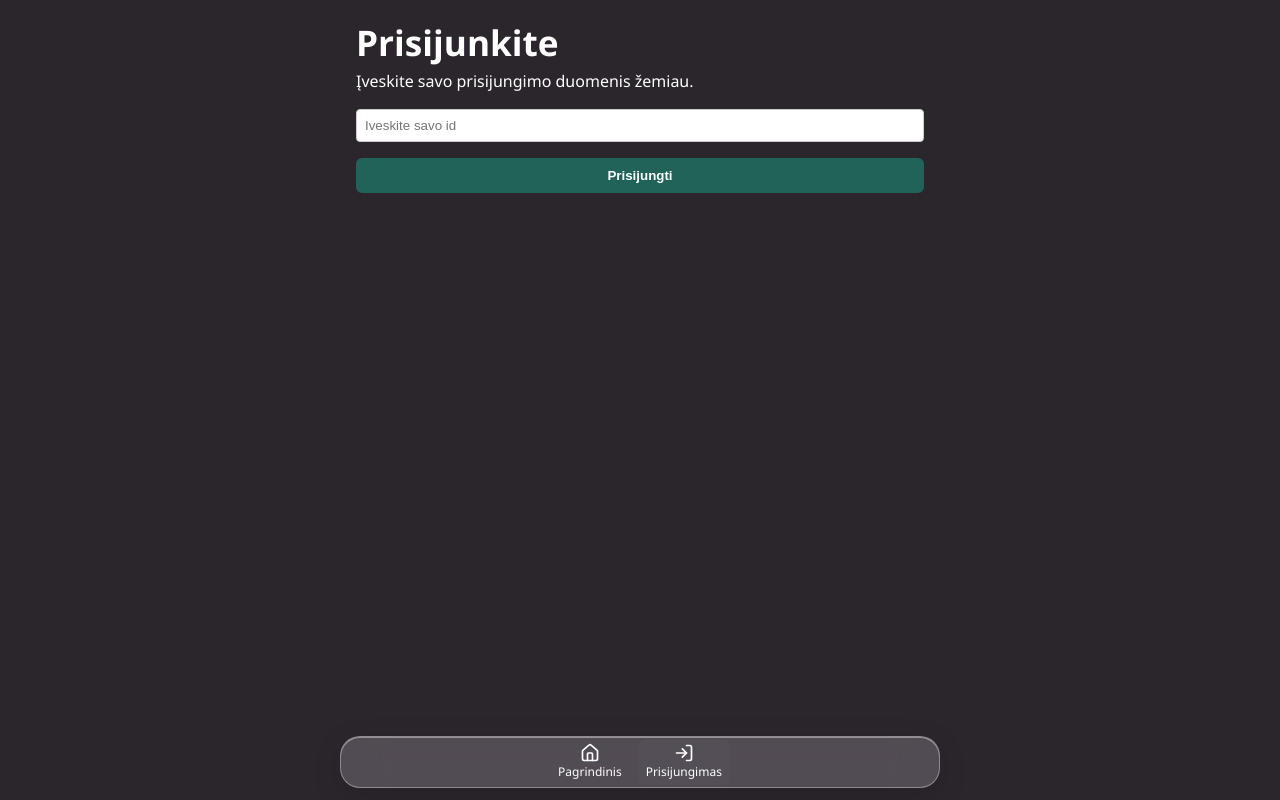
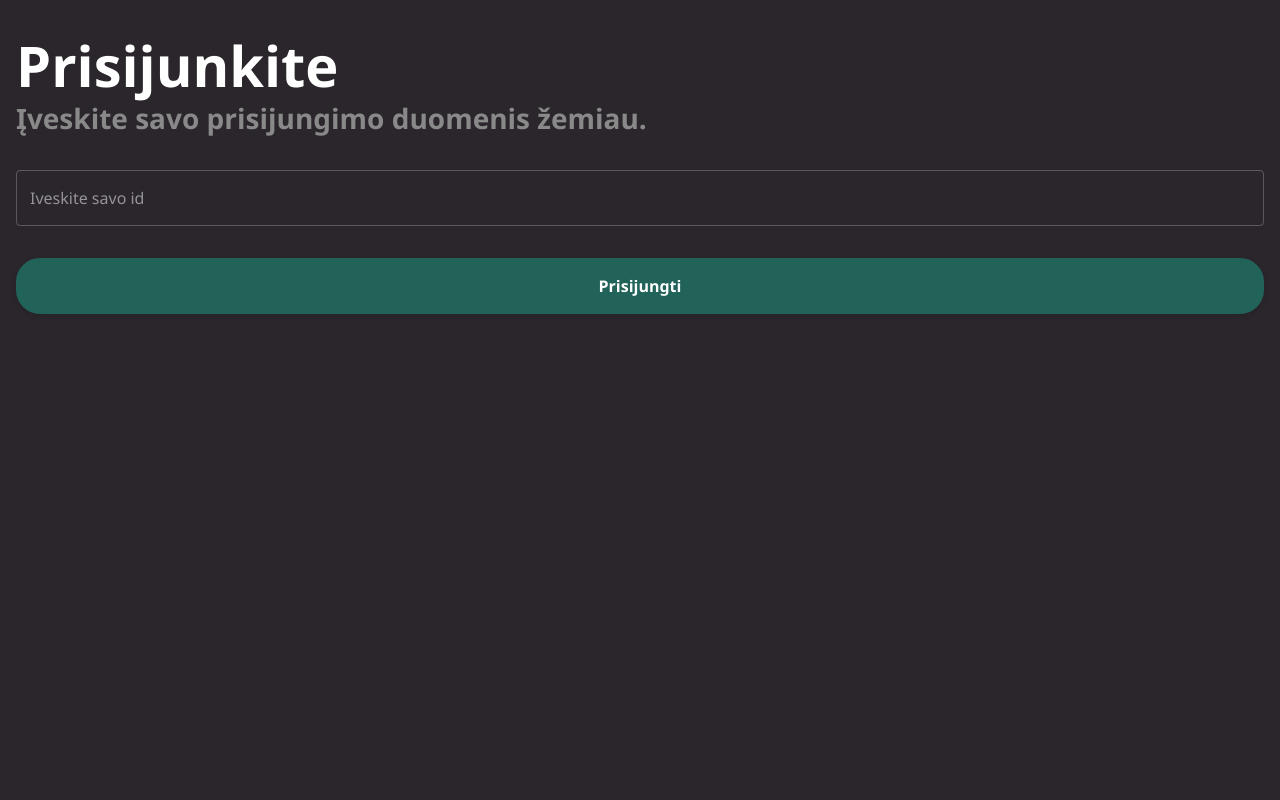
Before and after one commit to IKK-LTU/journal, a React (Vite) app: page /login in a window 1280 px wide. Built offline with nearby package versions, Linux system fonts and the light colour scheme.

Commit message:
0001-feat-add-welcome-page-change-react-version

```diff
--- a/routes.js
+++ b/routes.js
@@ -1,8 +1,9 @@
-import { ROUTES } from '@/router/routes.ts';
+import { ROUTES } from './src/router/routes.ts';
 
 const routes = [
   { path: ROUTES.HOME.path, loader() { return { message: ROUTES.HOME.label }; }, Component: async () => (await import('./src/pages/home.tsx')).default,},
-  { path: ROUTES.LOGIN.path, loader() { return { message: ROUTES.LOGIN.label }; }, Component: async () => (await import('./src/pages/home.tsx')).default},
+  { path: ROUTES.WELCOME.path, loader() { return { message: ROUTES.WELCOME.label }; }, Component: async () => (await import('./src/pages/welcome.tsx')).default,},
+  { path: ROUTES.LOGIN.path, loader() { return { message: ROUTES.LOGIN.label }; }, Component: async () => (await import('./src/pages/login.tsx')).default},
   { path: ROUTES.CHECKIN.path, loader() { return { message: ROUTES.CHECKIN.label }; }, Component: async () => (await import('./src/pages/check-in.tsx')).default},
 ];
 
--- a/server.js
+++ b/server.js
@@ -2,7 +2,6 @@ import fs from 'node:fs/promises'
 import express from 'express'
 import {createStaticHandler} from 'react-router-dom'
 import createFetchRequest from './request.js';
-import routes from './routes.js';
 
 // Constants
 const isProduction = process.env.NODE_ENV === 'production'
@@ -17,7 +16,6 @@ const templateHtml = isProduction
 // Create http server
 const app = express()
 
-let handler = createStaticHandler(routes);
 
 // Add Vite or respective production middlewares
 /** @type {import('vite').ViteDevServer | undefined} */
@@ -43,7 +41,6 @@ app.use('*all', async (req, res) => {
     const url = req.originalUrl.replace(base, '')
 
     let fetchRequest = createFetchRequest(req, res);
-    let context = await handler.query(fetchRequest);
 
     /** @type {string} */
     let template
--- a/src/pages/home.tsx
+++ b/src/pages/home.tsx
@@ -10,7 +10,7 @@ import IconButton from "@/components/atoms/buttons/IconButton";
 import DaysHeader from "@/components/page-elements/home/DaysHeader";
 import TaskCard from "@/components/cards/TaskCard";
 import useCurrentUser from "@/hooks/useCurrentUser";
-import { ROUTES } from "@/router/routes.ts";
+import { ROUTES } from "@/router/routes";
 
 const myTasks = [
   {
--- a/src/pages/login.tsx
+++ b/src/pages/login.tsx
@@ -1,24 +1,31 @@
+import { useState } from "react";
+import { useNavigate } from "react-router-dom";
+
+import { Button, Stack, styled, TextField, Typography } from "@mui/material";
+
 import { useLazyGetUserByIdQuery } from "@/api/services/userApi";
-import Button from "@/components/atoms/buttons/Button";
-import Title from "@/components/atoms/text/Title";
-import TextInput from "@/components/atoms/TextInput";
-import Container from "@/components/layouts/Container";
+
 import useCurrentUser from "@/hooks/useCurrentUser";
-import { useState } from "react";
+
+import { ROUTES } from "@/router/routes";
+
 
 const LoginPage = () => {
+  const navigate = useNavigate();
+
   const [getUserById] = useLazyGetUserByIdQuery();
 
   const [value, setValue] = useState("");
 
   const { currentUser, removeUser } = useCurrentUser();
 
+
   const handleLogin = () => {
     if (!value) return;
 
     const idNumber = Number(value);
 
-    getUserById({ id: idNumber }).then(() => {});
+    getUserById({ id: idNumber }).then(() => navigate(ROUTES.HOME.path));
   };
 
   const onClick = () => {
@@ -27,18 +34,23 @@ const LoginPage = () => {
   };
 
   return (
-    <Container>
-      <div>
-        <Title>
+    <StyledContainer>
+      <Stack>
+        <Typography variant="h1">
           {currentUser ? `Labas, ${currentUser.firstName}` : "Prisijunkite"}
-        </Title>
-        <p>
+        </Typography>
+        <Typography variant="h5" color="neutral">
           {currentUser
             ? "Tavo profilio duomenys"
             : "Įveskite savo prisijungimo duomenis žemiau."}
-        </p>
-      </div>
+        </Typography>
+      </Stack>
 
+      <Stack
+        sx={{
+          width: "100%"
+        }}
+      >
         {currentUser ? (
           <ul>
             {Object.entries(currentUser).map(([key, val]) => (
@@ -46,7 +58,7 @@ const LoginPage = () => {
             ))}
           </ul>
         ) : (
-        <TextInput
+          <TextField
             id="user-id"
             placeholder="Iveskite savo id"
             required
@@ -55,12 +67,21 @@ const LoginPage = () => {
             onChange={(val) => setValue(val.target.value)}
           />
         )}
+      </Stack>
 
-      <Button onClick={onClick}>
+      <Button variant="contained" onClick={onClick}>
         {currentUser ? "Atsijungti" : "Prisijungti"}
       </Button>
-    </Container>
+    </StyledContainer>
   );
 };
 
 export default LoginPage;
+
+const StyledContainer = styled(Stack)`
+  display: flex;
+  flex-direction: column;
+  padding: 32px 16px;
+  margin: auto;
+  gap: 32px;
+`
--- /dev/null
+++ b/src/pages/welcome.tsx
@@ -0,0 +1,49 @@
+import { useNavigate } from "react-router-dom";
+
+import { Button, Stack, Typography } from "@mui/material";
+import { Bird } from "lucide-react";
+
+import { styled } from "@mui/material/styles";
+
+
+import { ROUTES } from "@/router/routes";
+
+const Welcome = () => {
+  const navigate = useNavigate();
+
+  const handleDayClick = () => navigate(ROUTES.LOGIN.path);
+
+  return (
+    <StyledContainer>
+      <Stack>
+        <Typography variant="h1">Labas</Typography>
+        <Typography variant="h5" color="neutral">Smagu, kad prisijungei</Typography>
+      </Stack>
+
+      <Stack
+        sx={{
+          my: 3,
+          justifyContent: "center",
+          alignItems: "center",
+          flex: 1,
+        }}
+      >
+        <Bird height={300} width={300} />
+      </Stack>
+
+      <Button variant="contained" fullWidth onClick={handleDayClick}>
+        Let's start
+      </Button>
+    </StyledContainer>
+  );
+};
+
+export default Welcome;
+
+const StyledContainer = styled(Stack)`
+  display: flex;
+  flex-direction: column;
+  padding: 32px 16px;
+  margin: auto;
+  gap: 32px;
+`
--- a/src/router/index.tsx
+++ b/src/router/index.tsx
@@ -4,15 +4,17 @@ import Layout from "@/components/layouts/Layout";
 import Home from "@/pages/home";
 import Login from "@/pages/login";
 import CheckIn from "@/pages/check-in";
-import { ROUTES } from "@/router/routes.ts";
+import Welcome from "@/pages/welcome";
+import { ROUTES } from "./routes";
 
 const Router = () => {
   return (
     <Routes>
       <Route element={<Layout />}>
-        <Route index path={ROUTES.HOME.path} element={<Home />} />
-        <Route path={ROUTES.LOGIN.path} element={<Login />} />
+        <Route path={ROUTES.HOME.path} element={<Home />} />
       </Route>
+      <Route index path={ROUTES.WELCOME.path} element={<Welcome />} />
+      <Route path={ROUTES.LOGIN.path} element={<Login />} />
       <Route path={ROUTES.CHECKIN.path} element={<CheckIn />} />
     </Routes>
   );
--- a/src/router/routes.ts
+++ b/src/router/routes.ts
@@ -2,4 +2,5 @@ export const ROUTES = {
   HOME: { path: "/", label: "Pagrindinis" },
   LOGIN: { path: "/login", label: "Prisijungimas" },
   CHECKIN: { path: "/check-in", label: "Žymėjimas" },
+  WELCOME: { path: "/welcome", label: "Pradinis" },
 };
--- a/theme.ts
+++ b/theme.ts
@@ -40,6 +40,72 @@ export const theme = createTheme({
   },
   typography: {
     fontFamily: `'Geologica', 'Segoe UI', Tahoma, Geneva, Verdana, sans-serif`,
+    h1: {
+      fontSize: "clamp(2.5rem, 5vw, 3.5rem)", // ~40px–56px
+      fontWeight: 700,
+      lineHeight: 1.2,
+    },
+    h2: {
+      fontSize: "clamp(2rem, 4.5vw, 3rem)", // ~32px–48px
+      fontWeight: 700,
+      lineHeight: 1.25,
+    },
+    h3: {
+      fontSize: "clamp(1.75rem, 4vw, 2.5rem)", // ~28px–40px
+      fontWeight: 700,
+      lineHeight: 1.3,
+    },
+    h4: {
+      fontSize: "clamp(1.5rem, 3.5vw, 2rem)", // ~24px–32px
+      fontWeight: 700,
+      lineHeight: 1.35,
+    },
+    h5: {
+      fontSize: "clamp(1.25rem, 3vw, 1.75rem)", // ~20px–28px
+      fontWeight: 600,
+      lineHeight: 1.4,
+    },
+    h6: {
+      fontSize: "clamp(1rem, 2.5vw, 1.5rem)", // ~16px–24px
+      fontWeight: 600,
+      lineHeight: 1.4,
+    },
+
+    subtitle1: {
+      fontSize: "1rem", // 16px
+      fontWeight: 500,
+      lineHeight: 1.5,
+    },
+    subtitle2: {
+      fontSize: "0.875rem", // 14px
+      fontWeight: 500,
+      lineHeight: 1.5,
+    },
+    body1: {
+      fontSize: "1rem", // 16px
+      fontWeight: 400,
+      lineHeight: 1.5,
+    },
+    body2: {
+      fontSize: "0.875rem", // 14px
+      fontWeight: 400,
+      lineHeight: 1.43,
+    },
+    button: {
+      fontSize: "1rem",
+      fontWeight: 500,
+    },
+    caption: {
+      fontSize: "0.75rem", // 12px
+      fontWeight: 400,
+      lineHeight: 1.35,
+    },
+    overline: {
+      fontSize: "0.625rem", // 10px
+      fontWeight: 500,
+      textTransform: "uppercase",
+      lineHeight: 1.5,
+    },
   },
   components: {
     // Name of the component
@@ -53,11 +119,13 @@ export const theme = createTheme({
       styleOverrides: {
         root: ({ ownerState }) => ({
           fontWeight: 600,
-          borderRadius: 6,
-          padding: "0.5rem",
+          borderRadius: 24,
+          padding: "0.75rem 1rem",
           cursor: "pointer",
           width: ownerState.fullWidth ? "100%" : "auto",
           textTransform: "none", // preserve case
+          boxShadow: "0px 2px 6px rgba(0,0,0,0.12)", // subtle, elegant shadow
+          transition: "all 0.3s ease", // smooth hover
         }),
         // Variants
         containedPrimary: {
@@ -71,14 +139,6 @@ export const theme = createTheme({
         containedSecondary: {
           backgroundColor: color.secondary,
           border: `2px solid ${color.secondary}`,
-          color: color.textLight,
-          "&:hover": {
-            opacity: 0.95,
-          },
-        },
-        containedNeutral: {
-          backgroundColor: color.neutral,
-          border: `2px solid ${color.neutral}`,
           color: color.textLight,
           "&:hover": {
             opacity: 0.95,
--- a/tsconfig.json
+++ b/tsconfig.json
@@ -12,6 +12,7 @@
     },
     "rootDirs": [".", "./.react-router/types"],
     "esModuleInterop": true,
-    "allowSyntheticDefaultImports": true
+    "allowSyntheticDefaultImports": true,
+    "jsx": "react-jsx"
   }
 }
--- a/vite.config.ts
+++ b/vite.config.ts
@@ -3,14 +3,9 @@ import react from "@vitejs/plugin-react";
 
 import path from "path";
 
-// https://vite.dev/config/
 export default defineConfig({
   plugins: [
-    react({
-      babel: {
-        plugins: ["babel-plugin-react-compiler"],
-      },
-    }),
+    react(),
   ],
   resolve: {
     alias: {
```
Also changed, not shown: package.json (+6 -6 lines), 1 other file (tests, documents, lock files or other folders). Lines whose indentation alone changed are shown as unchanged.
